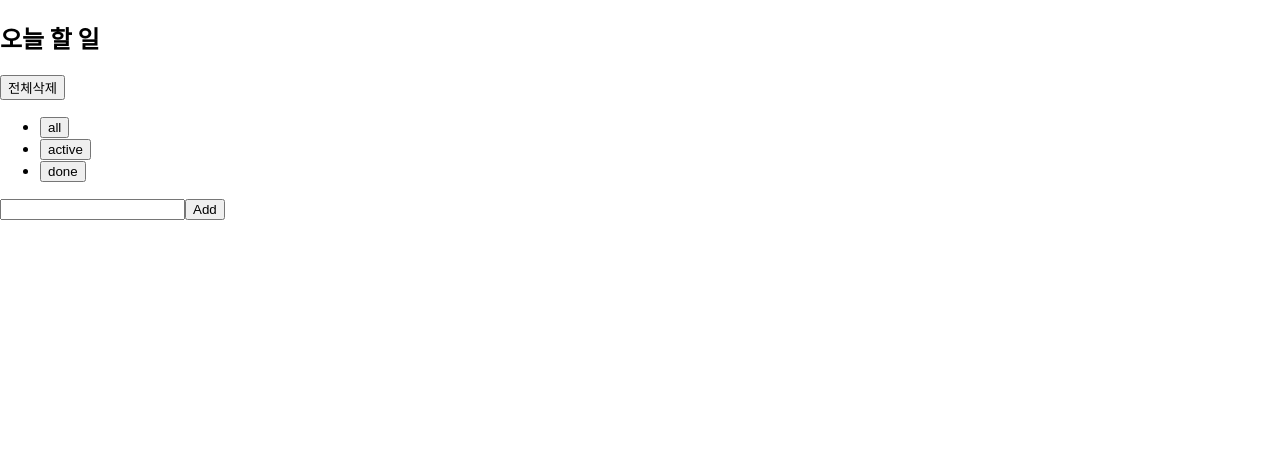
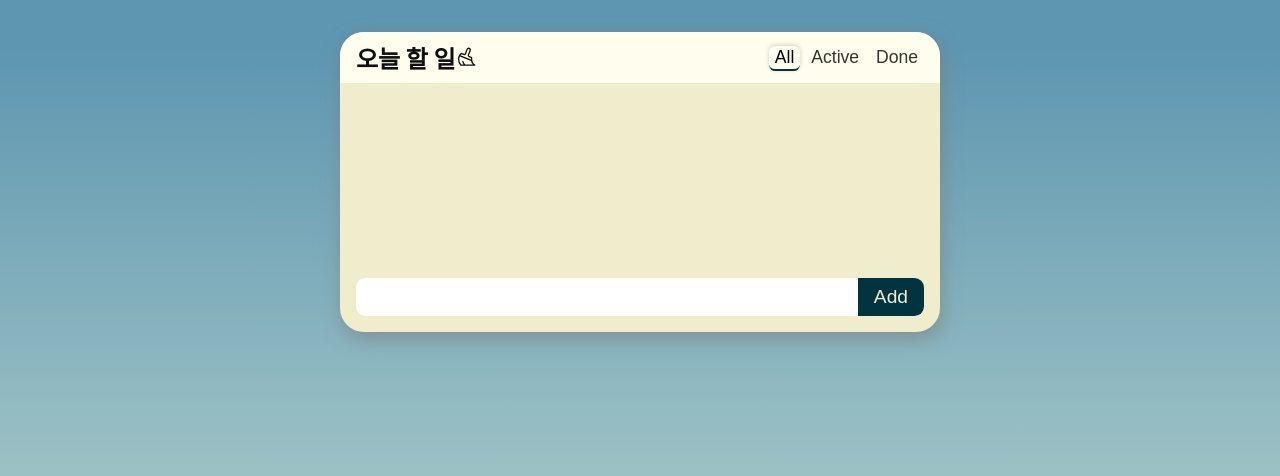
Before and after one commit to standjeong/ToDoMate, a React (Create React App) app: page / in a window 1280 px wide. Shown: the top 476 px of the page. Built offline with nearby package versions, Linux system fonts and the light colour scheme.

Commit message:
style: apply overall styling

```diff
--- a/package.json
+++ b/package.json
@@ -8,6 +8,7 @@
     "@testing-library/user-event": "^13.5.0",
     "react": "^18.3.1",
     "react-dom": "^18.3.1",
+    "react-icons": "^5.3.0",
     "react-scripts": "5.0.1",
     "uuid": "^10.0.0",
     "web-vitals": "^2.1.4"
@@ -35,5 +36,8 @@
       "last 1 firefox version",
       "last 1 safari version"
     ]
+  },
+  "devDependencies": {
+    "@babel/plugin-transform-private-property-in-object": "^7.24.7"
   }
 }
--- a/src/components/today/AddTodo.jsx
+++ b/src/components/today/AddTodo.jsx
@@ -1,4 +1,5 @@
-import React, { useState } from 'react';
+import styles from './AddTodo.module.css';
+import { useState } from 'react';
 import { v4 as uuidv4 } from 'uuid';
 import { useDailyTodoContext } from '../../context/DailyTodoContext';
 
@@ -15,13 +16,14 @@ export default function AddTodo() {
   };
 
   return (
-    <form onSubmit={onAdd}>
+    <form className={styles.form} onSubmit={onAdd}>
       <input
+        className={styles.input}
         type='text'
         value={input}
         onChange={(e) => setInput(e.target.value)}
       />
-      <button>Add</button>
+      <button className={styles.button}>Add</button>
     </form>
   );
 }
--- /dev/null
+++ b/src/components/today/AddTodo.module.css
@@ -0,0 +1,23 @@
+.form {
+  display: flex;
+  flex-shrink: 0;
+  padding: 1rem;
+}
+
+.input {
+  font-size: 1.2rem;
+  flex: 1 0 auto;
+  border: none;
+  outline: none;
+  padding: 0.5rem;
+  border-top-left-radius: var(--inputField-radius);
+  border-bottom-left-radius: var(--inputField-radius);
+}
+.button {
+  font-size: 1.2rem;
+  background-color: var(--color-accent);
+  color: var(--color-primary);
+  padding: 0 1rem;
+  border-top-right-radius: var(--inputField-radius);
+  border-bottom-right-radius: var(--inputField-radius);
+}
--- a/src/components/today/Header.jsx
+++ b/src/components/today/Header.jsx
@@ -1,21 +1,26 @@
-import React from 'react';
+import styles from './Header.module.css';
 import { useDailyTodoContext } from '../../context/DailyTodoContext';
+import { PiBroom } from 'react-icons/pi';
 
-export default function Header({
-  filtered,
-  filters,
-  onFilterChange,
-  // onClearAll,
-}) {
+export default function Header({ filtered, filters, onFilterChange }) {
   const { handleDeleteAll } = useDailyTodoContext();
   return (
-    <header>
-      <h1>오늘 할 일</h1>
-      <button onClick={handleDeleteAll}>전체삭제</button>
-      <ul>
+    <header className={styles.header}>
+      <div className={styles.titleBox}>
+        <h1 className={styles.h1}>오늘 할 일</h1>
+        <PiBroom className={styles.buttonAllDelete} onClick={handleDeleteAll} />
+      </div>
+      <ul className={styles.filters}>
         {filters.map((filter, index) => (
           <li key={index}>
-            <button onClick={(e) => onFilterChange(filter)}>{filter}</button>
+            <button
+              className={`${styles.buttonFilter} ${
+                filter === filtered && styles.selected
+              }`}
+              onClick={(e) => onFilterChange(filter)}
+            >
+              {filter}
+            </button>
           </li>
         ))}
       </ul>
--- /dev/null
+++ b/src/components/today/Header.module.css
@@ -0,0 +1,43 @@
+.header {
+  flex-shrink: 0;
+  display: flex;
+  align-items: center;
+  justify-content: space-between;
+  padding: 0.5rem 1rem;
+  background-color: var(--color-primary-variant);
+}
+.titleBox {
+  display: flex;
+  align-items: center;
+}
+.h1 {
+  font-size: 1.5rem;
+}
+.buttonAllDelete {
+  cursor: pointer;
+  font-size: 1.3rem;
+}
+.buttonAllDelete:hover {
+  transform: scaleX(-1);
+}
+
+.filters {
+  display: flex;
+  gap: 0.3rem;
+}
+.buttonFilter {
+  cursor: pointer;
+  font-size: 1.1rem;
+  opacity: 0.8;
+  text-transform: capitalize;
+  border-bottom: 2px solid transparent;
+  position: relative;
+}
+
+.buttonFilter:hover,
+.buttonFilter.selected {
+  opacity: 1;
+  border-bottom: 2px solid var(--color-accent);
+  border-radius: 0.4rem;
+  box-shadow: 0px -1px 4px rgba(0, 0, 0, 0.2);
+}
--- a/src/components/today/TodayPlanner.jsx
+++ b/src/components/today/TodayPlanner.jsx
@@ -1,5 +1,5 @@
+import styles from './TodayPlanner.module.css';
 import { useState } from 'react';
-import AddTodo from './AddTodo';
 import Header from './Header';
 import TodoList from './TodoList';
 
@@ -9,10 +9,9 @@ export default function TodayPlanner() {
   const [filter, setFilter] = useState(FILTERS[0]);
 
   return (
-    <section>
+    <section className={styles.container}>
       <Header filtered={filter} filters={FILTERS} onFilterChange={setFilter} />
       <TodoList filtered={filter} />
-      <AddTodo />
     </section>
   );
 }
--- /dev/null
+++ b/src/components/today/TodayPlanner.module.css
@@ -0,0 +1,14 @@
+.container {
+  height: 300px;
+  width: 600px;
+  margin: 2rem auto;
+  background-color: var(--color-primary);
+  color: var(--color-text);
+  border-radius: 1.5rem;
+  overflow: hidden;
+  display: flex;
+  flex-direction: column;
+  box-shadow: 2px 7px 18px 1px rgba(127, 120, 120, 0.53);
+  -webkit-box-shadow: 2px 7px 18px 1px rgba(127, 120, 120, 0.53);
+  -moz-box-shadow: 2px 7px 18px 1px rgba(127, 120, 120, 0.53);
+}
--- a/src/components/today/Todo.jsx
+++ b/src/components/today/Todo.jsx
@@ -1,4 +1,6 @@
+import styles from './Todo.module.css';
 import { useDailyTodoContext } from '../../context/DailyTodoContext';
+import { RiDeleteBinLine } from 'react-icons/ri';
 
 export default function Todo({ todo }) {
   const { handleChange, handleDelete } = useDailyTodoContext();
@@ -6,15 +8,22 @@ export default function Todo({ todo }) {
     handleChange({ ...todo, done: e.target.checked ? true : false });
 
   return (
-    <li>
+    <li className={styles.li}>
       <input
+        className={styles.checkbox}
         type='checkbox'
         id={todo.id}
         checked={todo.done}
         onChange={onStatusChange}
       />
-      <label htmlFor={todo.id}>{todo.text}</label>
-      <button onClick={() => handleDelete(todo.id)}>삭제</button>
+      <label className={styles.text} htmlFor={todo.id}>
+        {todo.text}
+      </label>
+
+      <RiDeleteBinLine
+        className={styles.button}
+        onClick={() => handleDelete(todo.id)}
+      />
     </li>
   );
 }
--- /dev/null
+++ b/src/components/today/Todo.module.css
@@ -0,0 +1,35 @@
+.li {
+  display: flex;
+  justify-content: space-between;
+  align-items: center;
+  padding: 0.3rem 1rem;
+  margin: 0.1rem 0;
+}
+.checkbox {
+  width: 1.2rem;
+  height: 1.2rem;
+}
+.text {
+  flex: 1;
+  margin-left: 0.4rem;
+}
+.button {
+  cursor: pointer;
+  font-size: 1.3rem;
+}
+.button:hover {
+  animation: shake 300ms ease-in-out;
+}
+
+@keyframes shake {
+  0%,
+  100% {
+    transform: rotate(0deg);
+  }
+  33% {
+    transform: rotate(-15deg);
+  }
+  66% {
+    transform: rotate(15deg);
+  }
+}
--- a/src/components/today/TodoList.jsx
+++ b/src/components/today/TodoList.jsx
@@ -1,15 +1,19 @@
-import React from 'react';
+import styles from './TodoList.module.css';
 import Todo from './Todo';
+import AddTodo from './AddTodo';
 import { useDailyTodoContext } from '../../context/DailyTodoContext';
 
 export default function TodoList({ filtered }) {
   const { todos } = useDailyTodoContext();
   const filteredTodos = getFilteredTodos(filtered, todos);
   return (
-    <ul>
-      {filteredTodos &&
-        filteredTodos.map((todo) => <Todo key={todo.id} todo={todo} />)}
-    </ul>
+    <section className={styles.listContainer}>
+      <ul className={styles.ul}>
+        {filteredTodos &&
+          filteredTodos.map((todo) => <Todo key={todo.id} todo={todo} />)}
+      </ul>
+      <AddTodo />
+    </section>
   );
 }
 
--- /dev/null
+++ b/src/components/today/TodoList.module.css
@@ -0,0 +1,11 @@
+.listContainer {
+  height: 100%;
+  display: flex;
+  flex-direction: column;
+  overflow: hidden;
+}
+
+.ul {
+  flex: 1 1 auto;
+  overflow-y: auto;
+}
--- a/src/index.css
+++ b/src/index.css
@@ -1,3 +1,17 @@
+:root {
+  --color-bg: #a09e9e;
+  --color-primary: #f0edcc;
+  --color-primary-variant: #fffeee;
+  --color-accent: #02343f;
+  --color-accent-variant: #012128;
+  --color-text: #0e0e0e;
+  /* --color-scrollbar: #d2bd92; */
+  --rgb-color-scrollbar: 210, 189, 146;
+
+  /* Border Radius */
+  --inputField-radius: 0.6rem;
+}
+
 body {
   margin: 0;
   font-family: -apple-system, BlinkMacSystemFont, 'Segoe UI', 'Roboto', 'Oxygen',
@@ -5,9 +19,58 @@ body {
     sans-serif;
   -webkit-font-smoothing: antialiased;
   -moz-osx-font-smoothing: grayscale;
+  font-size: 1.2rem;
+  width: 100vw;
+  height: 100vh;
+  accent-color: var(--color-accent);
+  background: rgb(10, 74, 60);
+  background: linear-gradient(
+    180deg,
+    rgb(94, 150, 176) 6%,
+    rgb(163, 198, 199) 65%
+  );
+}
+
+#root {
+  width: 100%;
+  height: 100%;
+  overflow: hidden;
 }
 
 code {
   font-family: source-code-pro, Menlo, Monaco, Consolas, 'Courier New',
     monospace;
 }
+* {
+  box-sizing: border-box;
+}
+h1,
+h2,
+h3,
+p,
+ul {
+  margin: 0;
+}
+ul {
+  list-style: none;
+  padding: 0;
+}
+
+button {
+  background-color: transparent;
+  border: none;
+}
+
+::-webkit-scrollbar {
+  width: 0.5rem;
+}
+/* ::-webkit-scrollbar-track {
+  background-color: white;
+} */
+::-webkit-scrollbar-thumb {
+  background-color: rgba(var(--rgb-color-scrollbar), 0.8);
+  border-radius: 1rem;
+}
+::-webkit-scrollbar-thumb:hover {
+  background-color: rgb(var(--rgb-color-scrollbar), 1);
+}
```
Also changed, not shown: 1 other file (tests, documents, lock files or other folders).
